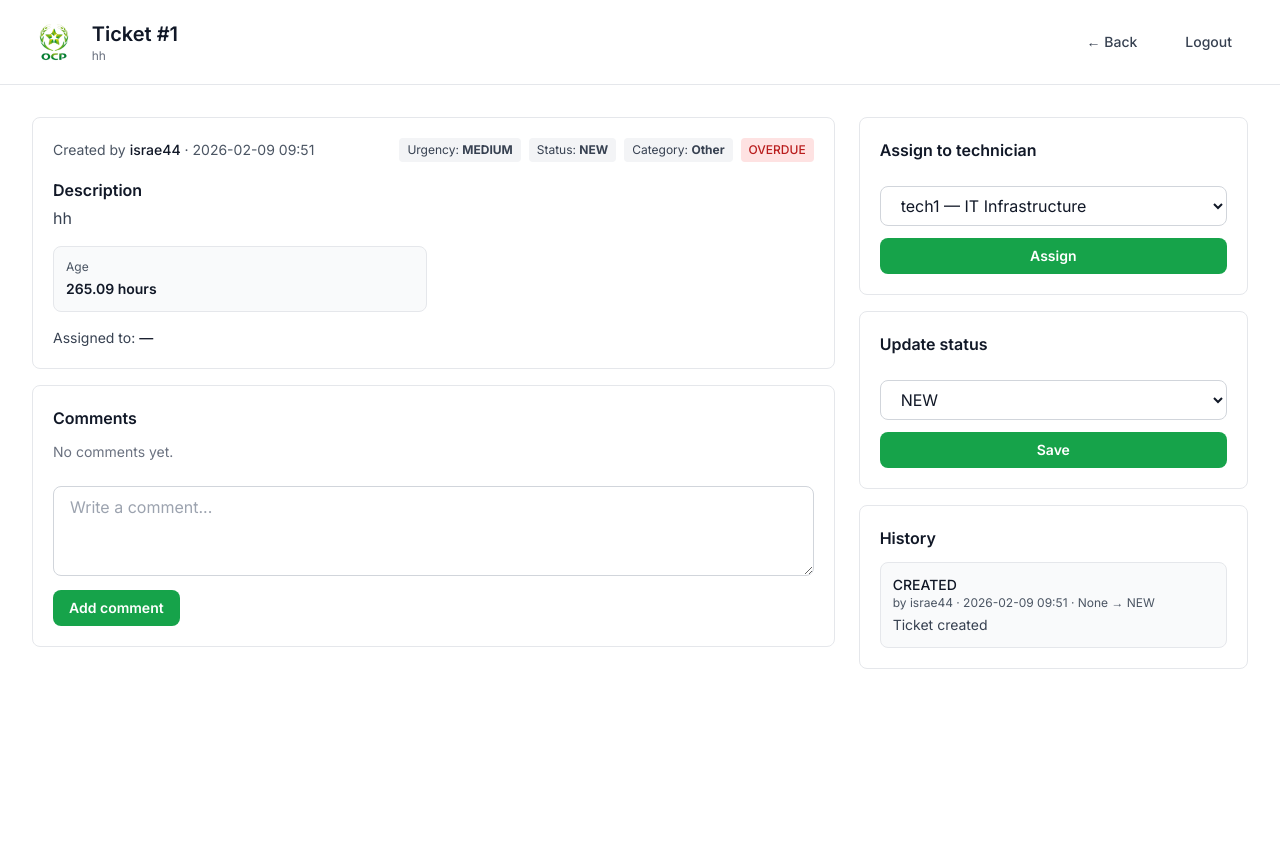
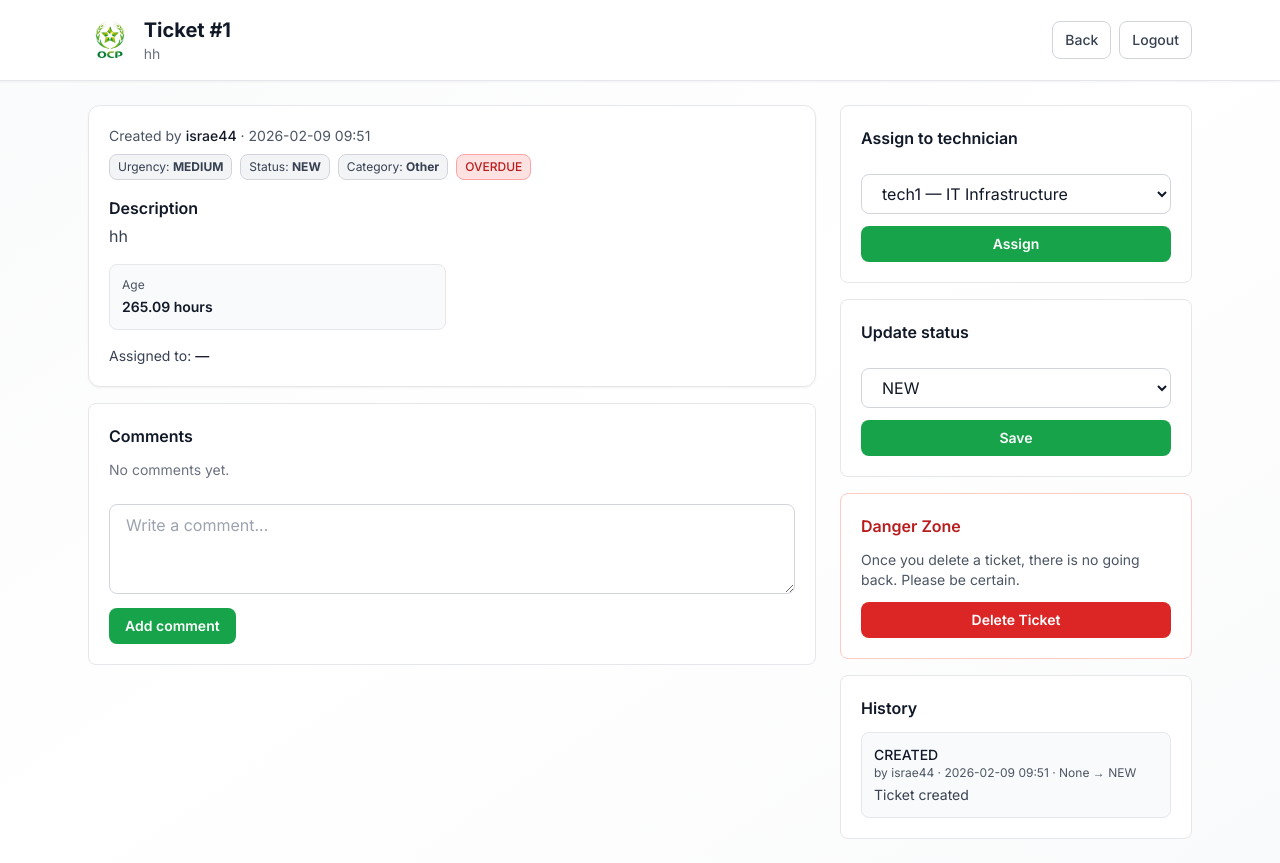
Before and after one commit to israe44/ocp-incidents-management, a Django app: page /tickets/1/ in a window 1280 px wide. Before the commit the page ends 669 px from the top, so only its background shows below. Run offline with Django 5.2, Linux system fonts and the light colour scheme; a user stored in the database is signed in; data comes from the database, SQL or seed files in the repository; both versions use the stored data as it was after the commit; some libraries are stand-ins or nearby versions.

Commit message:
fixed a bunch of stuff including analytics, tickets, board

```diff
--- a/templates/tickets/detail.html
+++ b/templates/tickets/detail.html
@@ -7,40 +7,49 @@
   <title>Ticket #{{ ticket.id }} - TicketFlow</title>
   <link rel="preconnect" href="https://fonts.googleapis.com">
   <link rel="preconnect" href="https://fonts.gstatic.com" crossorigin>
-  <link href="https://fonts.googleapis.com/css2?family=Inter:wght@400;500;600;700&display=swap" rel="stylesheet">
+  <link href="https://fonts.googleapis.com/css2?family=Inter:wght@400;500;600;700;800&display=swap" rel="stylesheet">
   <script src="https://cdn.tailwindcss.com"></script>
   <style>
     * { font-family: 'Inter', sans-serif; }
   </style>
 </head>
-<body class="min-h-screen bg-white">
-  <header class="bg-white border-b border-gray-200">
-    <div class="max-w-7xl mx-auto px-8 py-5">
-      <div class="flex items-center justify-between">
-        <div class="flex items-center gap-4">
-          <img src="{% static 'images/image-1.png' %}" alt="TicketFlow" class="h-10 w-auto" />
-          <div>
-            <h1 class="text-xl font-semibold text-gray-900">Ticket #{{ ticket.id }}</h1>
-            <p class="text-xs text-gray-500">{{ ticket.title }}</p>
-          </div>
+<body class="min-h-screen bg-gradient-to-br from-gray-50 via-white to-gray-50">
+  <header class="border-b border-gray-200 bg-white shadow-sm">
+    <div class="max-w-6xl mx-auto px-6 py-4 flex items-center justify-between">
+      <div class="flex items-center gap-3">
+        <img src="{% static 'images/image-1.png' %}" alt="OCP" class="h-10 w-auto" />
+        <div>
+          <h1 class="text-xl font-bold text-gray-900">Ticket #{{ ticket.id }}</h1>
+          <p class="text-gray-500 text-sm">{{ ticket.title }}</p>
         </div>
-        <div class="flex items-center gap-4">
-          <a href="{% url 'dashboard' %}" class="px-4 py-2 text-sm font-medium text-gray-700 hover:text-gray-900 transition-colors">
-            ← Back
-          </a>
-          <a href="{% url 'logout' %}" class="px-4 py-2 text-sm font-medium text-gray-700 hover:text-gray-900 transition-colors">
-            Logout
-          </a>
-        </div>
+      </div>
+      <div class="flex items-center gap-2">
+        <a href="{% url 'dashboard' %}" class="px-3 py-2 rounded-lg bg-white hover:bg-gray-50 border border-gray-300 text-gray-700 text-sm font-medium">
+          Back
+        </a>
+        <a href="{% url 'logout' %}" class="px-3 py-2 rounded-lg bg-white hover:bg-gray-50 border border-gray-300 text-gray-700 text-sm font-medium">
+          Logout
+        </a>
       </div>
     </div>
   </header>
 
-  <main class="max-w-7xl mx-auto px-8 py-8 grid grid-cols-1 lg:grid-cols-3 gap-6">
+  <main class="max-w-6xl mx-auto px-6 py-6 grid grid-cols-1 lg:grid-cols-3 gap-6">
+
+    <!-- Messages -->
+    {% if messages %}
+      <div class="lg:col-span-3 space-y-2">
+        {% for message in messages %}
+          <div class="{% if message.tags == 'error' %}bg-red-50 border-red-200 text-red-700{% else %}bg-green-50 border-green-200 text-green-700{% endif %} border rounded-lg px-4 py-3 text-sm">
+            {{ message }}
+          </div>
+        {% endfor %}
+      </div>
+    {% endif %}
 
     <!-- Left: Ticket info -->
     <section class="lg:col-span-2 space-y-4">
-      <div class="bg-white border border-gray-200 rounded-lg p-5">
+      <div class="rounded-xl bg-white border border-gray-200 p-5 shadow-sm">
         <div class="flex flex-wrap items-center gap-2 justify-between">
           <div class="text-sm text-gray-600">
             Created by <span class="font-medium text-gray-900">{{ ticket.created_by.username }}</span>
@@ -48,11 +57,11 @@
           </div>
 
           <div class="flex gap-2 text-xs">
-            <span class="px-2 py-1 rounded bg-gray-100 text-gray-700">Urgency: <b>{{ ticket.urgency }}</b></span>
-            <span class="px-2 py-1 rounded bg-gray-100 text-gray-700">Status: <b>{{ ticket.status }}</b></span>
-            <span class="px-2 py-1 rounded bg-gray-100 text-gray-700">Category: <b>{{ ticket.get_category_display }}</b></span>
+            <span class="px-2 py-1 rounded-lg bg-gray-100 border border-gray-300 text-gray-700">Urgency: <b>{{ ticket.urgency }}</b></span>
+            <span class="px-2 py-1 rounded-lg bg-gray-100 border border-gray-300 text-gray-700">Status: <b>{{ ticket.status }}</b></span>
+            <span class="px-2 py-1 rounded-lg bg-gray-100 border border-gray-300 text-gray-700">Category: <b>{{ ticket.get_category_display }}</b></span>
             {% if ticket.is_overdue %}
-            <span class="px-2 py-1 rounded bg-red-100 text-red-700 font-medium">OVERDUE</span>
+            <span class="px-2 py-1 rounded-lg bg-red-100 border border-red-300 text-red-700 font-medium">OVERDUE</span>
             {% endif %}
           </div>
         </div>
@@ -163,6 +172,31 @@
       </div>
       {% endif %}
 
+      <!-- Delete Ticket -->
+      {% if request.user.role == "admin" %}
+      <div class="rounded-lg bg-white border border-red-200 p-5">
+        <h3 class="font-semibold text-red-700 mb-3">Danger Zone</h3>
+        <p class="text-sm text-gray-600 mb-3">Once you delete a ticket, there is no going back. Please be certain.</p>
+        <form method="POST" action="{% url 'ticket_delete' ticket.id %}" onsubmit="return confirm('Are you sure you want to delete this ticket? This action cannot be undone.');">
+          {% csrf_token %}
+          <button type="submit" class="w-full px-4 py-2 rounded-lg bg-red-600 hover:bg-red-700 text-white text-sm font-semibold">
+            Delete Ticket
+          </button>
+        </form>
+      </div>
+      {% elif request.user == ticket.created_by and ticket.status == "NEW" and not ticket.assigned_to %}
+      <div class="rounded-lg bg-white border border-red-200 p-5">
+        <h3 class="font-semibold text-red-700 mb-3">Danger Zone</h3>
+        <p class="text-sm text-gray-600 mb-3">Once you delete a ticket, there is no going back. Please be certain.</p>
+        <form method="POST" action="{% url 'ticket_delete' ticket.id %}" onsubmit="return confirm('Are you sure you want to delete this ticket? This action cannot be undone.');">
+          {% csrf_token %}
+          <button type="submit" class="w-full px-4 py-2 rounded-lg bg-red-600 hover:bg-red-700 text-white text-sm font-semibold">
+            Delete Ticket
+          </button>
+        </form>
+      </div>
+      {% endif %}
+
       <!-- History -->
       <div class="rounded-lg bg-white border border-gray-200 p-5">
         <h3 class="font-semibold text-gray-900 mb-3">History</h3>
--- a/tickets/urls.py
+++ b/tickets/urls.py
@@ -16,6 +16,8 @@ urlpatterns = [
          views.ticket_comment, name="ticket_comment"),
     path("tickets/<int:ticket_id>/take/",
          views.ticket_take, name="ticket_take"),
+    path("tickets/<int:ticket_id>/delete/",
+         views.ticket_delete, name="ticket_delete"),
 
     path("board/", views.board, name="board"),
     path("analytics/", views.analytics, name="analytics"),
--- a/tickets/views.py
+++ b/tickets/views.py
@@ -10,8 +10,9 @@ from django.views.decorators.csrf import csrf_exempt
 from django.db.models import Count, Avg, Q, F
 from django.db.models.functions import TruncDate
 from django.utils import timezone
-from datetime import timedelta
+from datetime import timedelta, date
 import csv
+import json
 
 from users.models import User
 
@@ -178,6 +179,35 @@ def ticket_assign(request, ticket_id):
 
 
 @login_required
+@require_POST
+def ticket_delete(request, ticket_id):
+    """Delete a ticket with proper permissions"""
+    t = get_object_or_404(Ticket, id=ticket_id)
+
+    # Permission check
+    if request.user.role == "admin":
+        # Admins can delete any ticket
+        pass
+    elif request.user.role == "user" and t.created_by == request.user:
+        # Users can only delete their own NEW tickets that aren't assigned
+        if t.status != "NEW" or t.assigned_to:
+            messages.error(request, "You can only delete NEW unassigned tickets.")
+            return redirect("ticket_detail", ticket_id=t.id)
+    else:
+        # Technicians cannot delete tickets
+        return HttpResponseForbidden("You don't have permission to delete this ticket.")
+
+    # Log deletion before deleting
+    ticket_info = f"#{t.id} - {t.title}"
+
+    # Delete the ticket (cascades to comments and history)
+    t.delete()
+
+    messages.success(request, f"Ticket {ticket_info} has been deleted successfully.")
+    return redirect("dashboard")
+
+
+@login_required
 def ticket_status(request, ticket_id):
     t = get_object_or_404(Ticket, id=ticket_id)
 
@@ -320,25 +350,60 @@ def analytics(request):
         tickets = tickets.filter(created_by=request.user)
 
     # Status distribution
-    status_stats = tickets.values('status').annotate(
-        count=Count('id')).order_by('status')
+    status_order = ['NEW', 'IN_PROGRESS', 'RESOLVED', 'CLOSED']
+    status_stats_raw = tickets.values('status').annotate(
+        count=Count('id'))
+
+    # Format status data for Chart.js in correct order
+    status_dict = {item['status']: item['count'] for item in status_stats_raw}
+    status_stats = [
+        {'status': status, 'count': status_dict.get(status, 0)}
+        for status in status_order
+    ]
 
     # Urgency distribution
-    urgency_stats = tickets.values('urgency').annotate(
-        count=Count('id')).order_by('urgency')
+    urgency_order = ['LOW', 'MEDIUM', 'HIGH', 'CRITICAL']
+    urgency_stats_raw = tickets.values('urgency').annotate(
+        count=Count('id'))
+
+    # Format urgency data in correct order
+    urgency_dict = {item['urgency']: item['count'] for item in urgency_stats_raw}
+    urgency_stats = [
+        {'urgency': urg, 'count': urgency_dict.get(urg, 0)}
+        for urg in urgency_order
+    ]
 
     # Category distribution
-    category_stats = tickets.values('category').annotate(
-        count=Count('id')).order_by('category')
+    category_stats_raw = tickets.values('category').annotate(
+        count=Count('id')).order_by('-count')
+
+    category_stats = [
+        {'category': dict(Ticket.CATEGORY_CHOICES).get(item['category'], item['category']),
+         'count': item['count']}
+        for item in category_stats_raw
+    ]
 
     # Time-based statistics (last 30 days)
     thirty_days_ago = timezone.now() - timedelta(days=30)
     recent_tickets = tickets.filter(created_at__gte=thirty_days_ago)
 
-    # Tickets created per day (last 30 days)
-    tickets_by_day = recent_tickets.annotate(
+    # Tickets created per day (last 30 days) - fill all dates
+    tickets_by_day_raw = recent_tickets.annotate(
         date=TruncDate('created_at')
     ).values('date').annotate(count=Count('id')).order_by('date')
+
+    # Create a complete date range
+    date_dict = {item['date']: item['count'] for item in tickets_by_day_raw}
+    tickets_by_day = []
+    current_date = thirty_days_ago.date()
+    today = timezone.now().date()
+
+    while current_date <= today:
+        tickets_by_day.append({
+            'date': current_date.strftime('%Y-%m-%d'),
+            'count': date_dict.get(current_date, 0)
+        })
+        current_date += timedelta(days=1)
 
     # Average resolution time (in hours) for resolved tickets
     resolved_tickets = tickets.filter(resolved_at__isnull=False)
@@ -387,10 +452,10 @@ def analytics(request):
 
     context = {
         'summary': summary,
-        'status_stats': list(status_stats),
-        'urgency_stats': list(urgency_stats),
-        'category_stats': list(category_stats),
-        'tickets_by_day': list(tickets_by_day),
+        'status_stats_json': json.dumps(status_stats),
+        'urgency_stats_json': json.dumps(urgency_stats),
+        'category_stats_json': json.dumps(category_stats),
+        'tickets_by_day_json': json.dumps(tickets_by_day),
         'avg_resolution_time': avg_resolution_time,
         'tech_stats': tech_stats,
         'recent_history': recent_history,
@@ -401,38 +466,74 @@ def analytics(request):
 
 @login_required
 def export_tickets(request):
-    """Export tickets to CSV"""
-    tickets = Ticket.objects.all()
+    """Export tickets to CSV with enhanced readability"""
+    tickets = Ticket.objects.all().select_related('created_by', 'assigned_to')
 
     if request.user.role == "technician":
         tickets = tickets.filter(assigned_to=request.user)
     elif request.user.role == "user":
         tickets = tickets.filter(created_by=request.user)
 
-    response = HttpResponse(content_type='text/csv')
-    response['Content-Disposition'] = 'attachment; filename="tickets_export.csv"'
+    # Generate filename with timestamp
+    timestamp = timezone.now().strftime('%Y%m%d_%H%M%S')
+    filename = f'tickets_export_{timestamp}.csv'
+
+    response = HttpResponse(content_type='text/csv; charset=utf-8-sig')
+    response['Content-Disposition'] = f'attachment; filename="{filename}"'
 
     writer = csv.writer(response)
+
+    # Write header with readable column names
     writer.writerow([
-        'ID', 'Title', 'Status', 'Urgency', 'Category',
-        'Created By', 'Assigned To', 'Created At', 'Resolved At',
-        'Time to Resolve (hours)', 'Is Overdue'
+        'Ticket ID',
+        'Title',
+        'Description',
+        'Status',
+        'Urgency',
+        'Category',
+        'Created By',
+        'Assigned To',
+        'Created Date',
+        'Updated Date',
+        'Resolved Date',
+        'Closed Date',
+        'Age (Days)',
+        'Time to Resolve (Hours)',
+        'Is Overdue',
+        'SLA Status'
     ])
 
-    for ticket in tickets:
+    # Status and urgency mappings for readable output
+    status_map = dict(Ticket.STATUS_CHOICES)
+    urgency_map = dict(Ticket.URGENCY_CHOICES)
+    category_map = dict(Ticket.CATEGORY_CHOICES)
+
+    for ticket in tickets.order_by('-created_at'):
+        # Calculate age in days
+        age_days = round((timezone.now() - ticket.created_at).total_seconds() / 86400, 1)
+
+        # SLA status
+        sla_status = 'OVERDUE' if ticket.is_overdue else 'ON TIME'
+        if ticket.status in ['RESOLVED', 'CLOSED']:
+            sla_status = 'COMPLETED'
+
         writer.writerow([
-            ticket.id,
+            f'#{ticket.id}',
             ticket.title,
-            ticket.status,
-            ticket.urgency,
-            ticket.category,
+            ticket.description[:100] + '...' if len(ticket.description) > 100 else ticket.description,
+            status_map.get(ticket.status, ticket.status),
+            urgency_map.get(ticket.urgency, ticket.urgency),
+            category_map.get(ticket.category, ticket.category),
             ticket.created_by.username,
             ticket.assigned_to.username if ticket.assigned_to else 'Unassigned',
-            ticket.created_at.strftime('%Y-%m-%d %H:%M'),
-            ticket.resolved_at.strftime(
-                '%Y-%m-%d %H:%M') if ticket.resolved_at else '',
-            ticket.time_to_resolve if ticket.time_to_resolve else '',
-            'Yes' if ticket.is_overdue else 'No',
+            ticket.created_at.strftime('%Y-%m-%d %H:%M:%S'),
+            ticket.updated_at.strftime('%Y-%m-%d %H:%M:%S'),
+            ticket.resolved_at.strftime('%Y-%m-%d %H:%M:%S') if ticket.resolved_at else '-',
+            ticket.closed_at.strftime('%Y-%m-%d %H:%M:%S') if ticket.closed_at else '-',
+            f'{age_days} days',
+            f'{ticket.time_to_resolve} hours' if ticket.time_to_resolve else '-',
+            'YES' if ticket.is_overdue else 'NO',
+            sla_status
         ])
 
     return response
```
Also changed, not shown: templates/tickets/analytics.html (+131 -37 lines), templates/tickets/dashboard.html (+11 -0 lines), db.sqlite3, static/images/README.txt (deleted).
